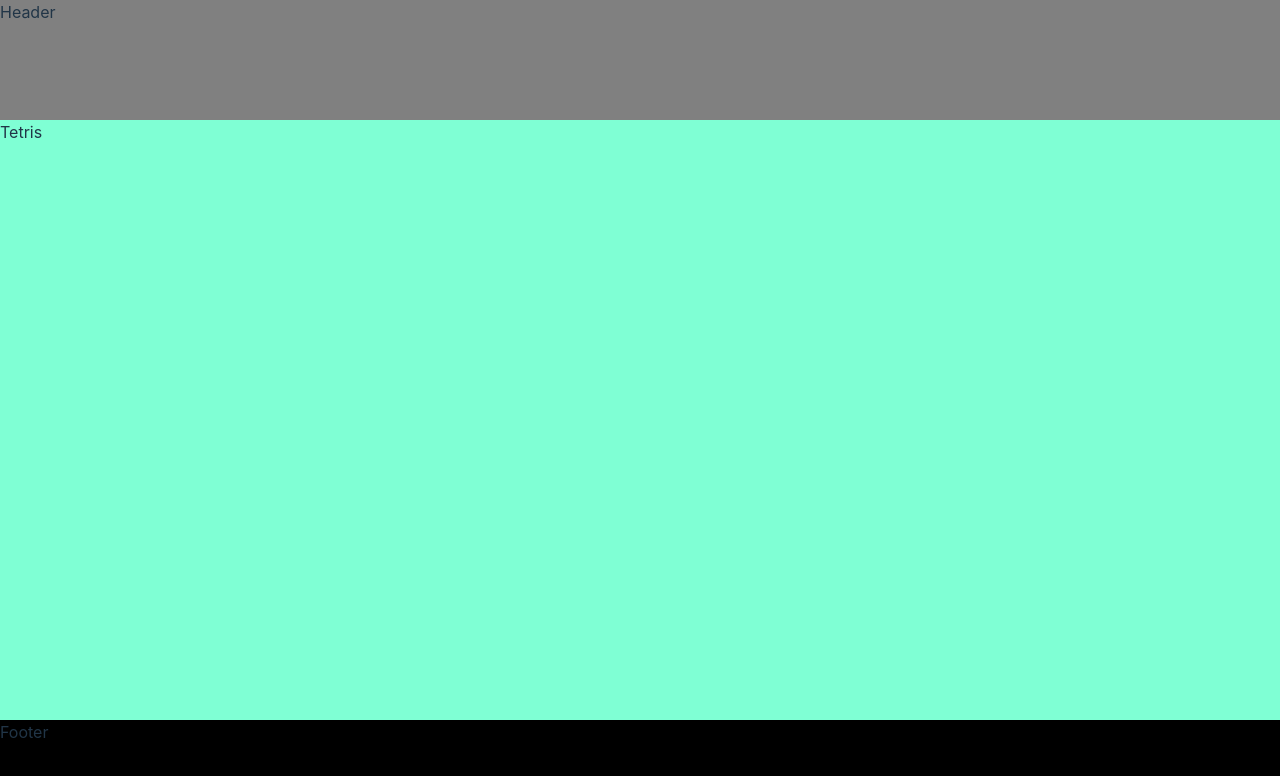
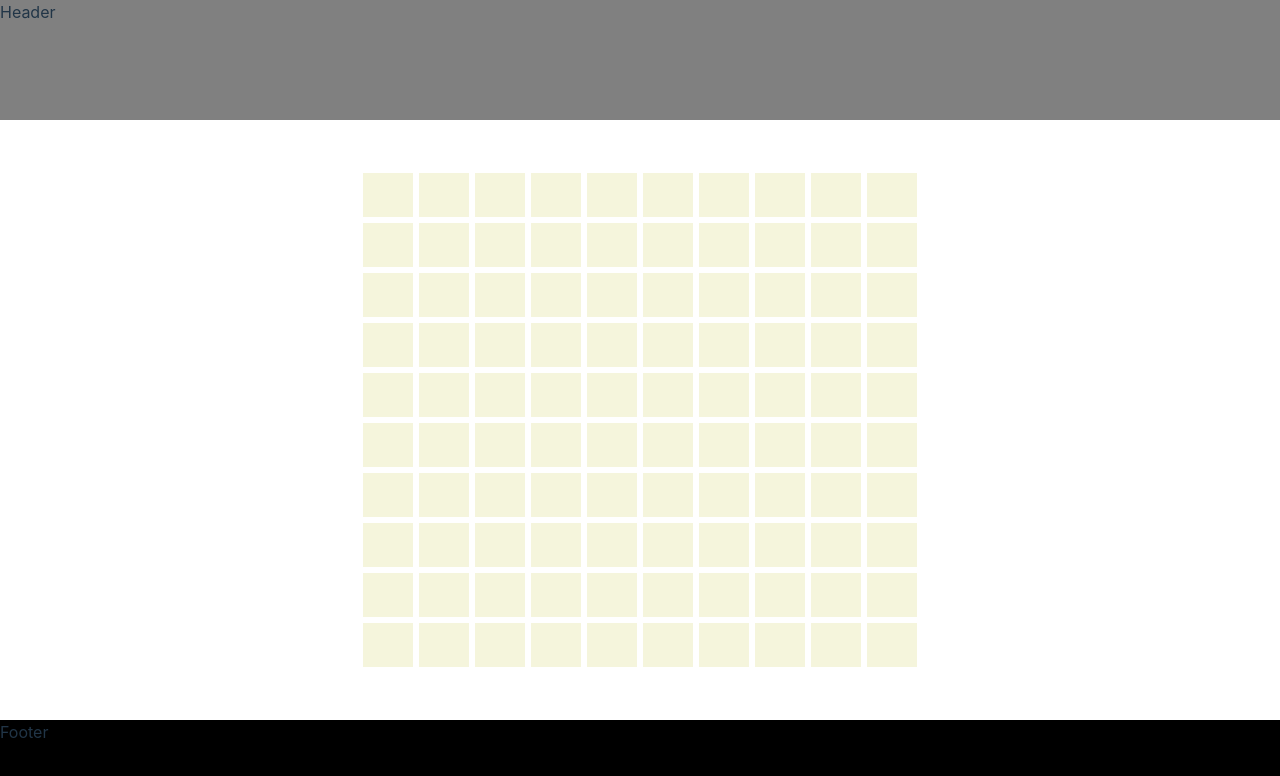
Before and after one commit to IgnacioFurio/ifj-tetris_react, a React (Vite) app: page / in a window 1280 px wide. Shown: the top 776 px of the page. Built offline with nearby package versions, Linux system fonts and the light colour scheme.

Commit message:
create the table board as html tags

```diff
--- a/src/App.css
+++ b/src/App.css
@@ -1,5 +1,4 @@
 .body{
     align-items: center;
     width: 100vw;
-    background-color: aqua;
 }
--- a/src/common/Tetris/Tetris.css
+++ b/src/common/Tetris/Tetris.css
@@ -1,4 +1,20 @@
 .tetrisDesign{
     height: 75vh;
-    background-color: aquamarine;
+    display: flex;
+    justify-content: center;
+    align-items: center;
 }
+.rowDesign{
+    background-color: beige;
+    display: flex;
+    padding: 0px;
+    margin: 0px;
+    height: 50px;
+    color: black;
+}
+
+.colDesign{
+    width: 50px;
+    border: solid;
+    border-color: white;
+}
--- a/src/common/Tetris/Tetris.jsx
+++ b/src/common/Tetris/Tetris.jsx
@@ -3,6 +3,129 @@ import './Tetris.css'
 
 export const Tetris = () => {
   return (
-    <div className='tetrisDesign'>Tetris</div>
+    <div className='tetrisDesign'>
+      <div className='boardDesign'>
+        <div className='rowDesign'>
+          <div className='colDesign'></div>
+          <div className='colDesign'></div>
+          <div className='colDesign'></div>
+          <div className='colDesign'></div>
+          <div className='colDesign'></div>
+          <div className='colDesign'></div>
+          <div className='colDesign'></div>
+          <div className='colDesign'></div>
+          <div className='colDesign'></div>
+          <div className='colDesign'></div>
+        </div>
+        <div className='rowDesign'>
+          <div className='colDesign'></div>
+          <div className='colDesign'></div>
+          <div className='colDesign'></div>
+          <div className='colDesign'></div>
+          <div className='colDesign'></div>
+          <div className='colDesign'></div>
+          <div className='colDesign'></div>
+          <div className='colDesign'></div>
+          <div className='colDesign'></div>
+          <div className='colDesign'></div>
+        </div>
+        <div className='rowDesign'>
+          <div className='colDesign'></div>
+          <div className='colDesign'></div>
+          <div className='colDesign'></div>
+          <div className='colDesign'></div>
+          <div className='colDesign'></div>
+          <div className='colDesign'></div>
+          <div className='colDesign'></div>
+          <div className='colDesign'></div>
+          <div className='colDesign'></div>
+          <div className='colDesign'></div>
+        </div>
+        <div className='rowDesign'>
+          <div className='colDesign'></div>
+          <div className='colDesign'></div>
+          <div className='colDesign'></div>
+          <div className='colDesign'></div>
+          <div className='colDesign'></div>
+          <div className='colDesign'></div>
+          <div className='colDesign'></div>
+          <div className='colDesign'></div>
+          <div className='colDesign'></div>
+          <div className='colDesign'></div>
+        </div>
+        <div className='rowDesign'>
+          <div className='colDesign'></div>
+          <div className='colDesign'></div>
+          <div className='colDesign'></div>
+          <div className='colDesign'></div>
+          <div className='colDesign'></div>
+          <div className='colDesign'></div>
+          <div className='colDesign'></div>
+          <div className='colDesign'></div>
+          <div className='colDesign'></div>
+          <div className='colDesign'></div>
+        </div>
+        <div className='rowDesign'>
+          <div className='colDesign'></div>
+          <div className='colDesign'></div>
+          <div className='colDesign'></div>
+          <div className='colDesign'></div>
+          <div className='colDesign'></div>
+          <div className='colDesign'></div>
+          <div className='colDesign'></div>
+          <div className='colDesign'></div>
+          <div className='colDesign'></div>
+          <div className='colDesign'></div>
+        </div>
+        <div className='rowDesign'>
+          <div className='colDesign'></div>
+          <div className='colDesign'></div>
+          <div className='colDesign'></div>
+          <div className='colDesign'></div>
+          <div className='colDesign'></div>
+          <div className='colDesign'></div>
+          <div className='colDesign'></div>
+          <div className='colDesign'></div>
+          <div className='colDesign'></div>
+          <div className='colDesign'></div>
+        </div>
+        <div className='rowDesign'>
+          <div className='colDesign'></div>
+          <div className='colDesign'></div>
+          <div className='colDesign'></div>
+          <div className='colDesign'></div>
+          <div className='colDesign'></div>
+          <div className='colDesign'></div>
+          <div className='colDesign'></div>
+          <div className='colDesign'></div>
+          <div className='colDesign'></div>
+          <div className='colDesign'></div>
+        </div>
+        <div className='rowDesign'>
+          <div className='colDesign'></div>
+          <div className='colDesign'></div>
+          <div className='colDesign'></div>
+          <div className='colDesign'></div>
+          <div className='colDesign'></div>
+          <div className='colDesign'></div>
+          <div className='colDesign'></div>
+          <div className='colDesign'></div>
+          <div className='colDesign'></div>
+          <div className='colDesign'></div>
+        </div>
+        <div className='rowDesign'>
+          <div className='colDesign'></div>
+          <div className='colDesign'></div>
+          <div className='colDesign'></div>
+          <div className='colDesign'></div>
+          <div className='colDesign'></div>
+          <div className='colDesign'></div>
+          <div className='colDesign'></div>
+          <div className='colDesign'></div>
+          <div className='colDesign'></div>
+          <div className='colDesign'></div>
+        </div>
+      </div>
+    </div>
   )
 }
```
